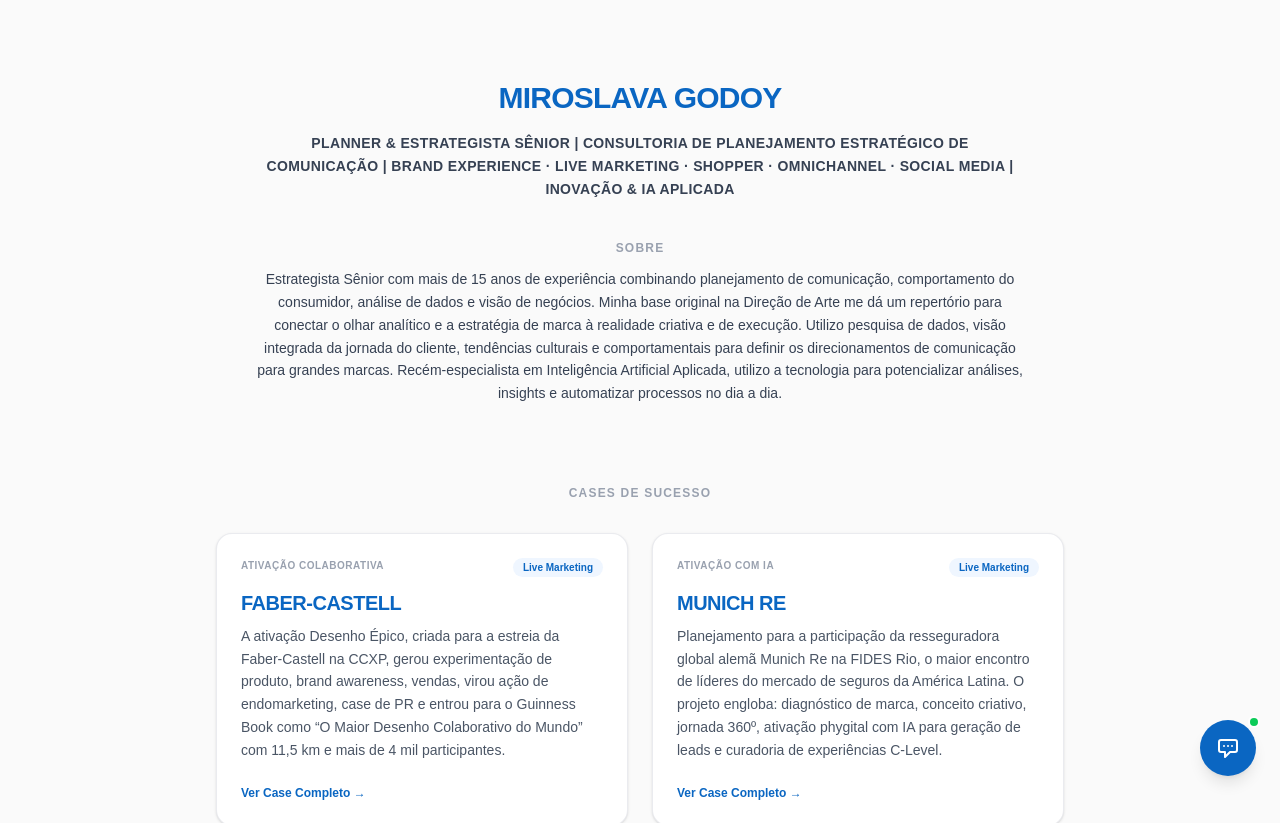
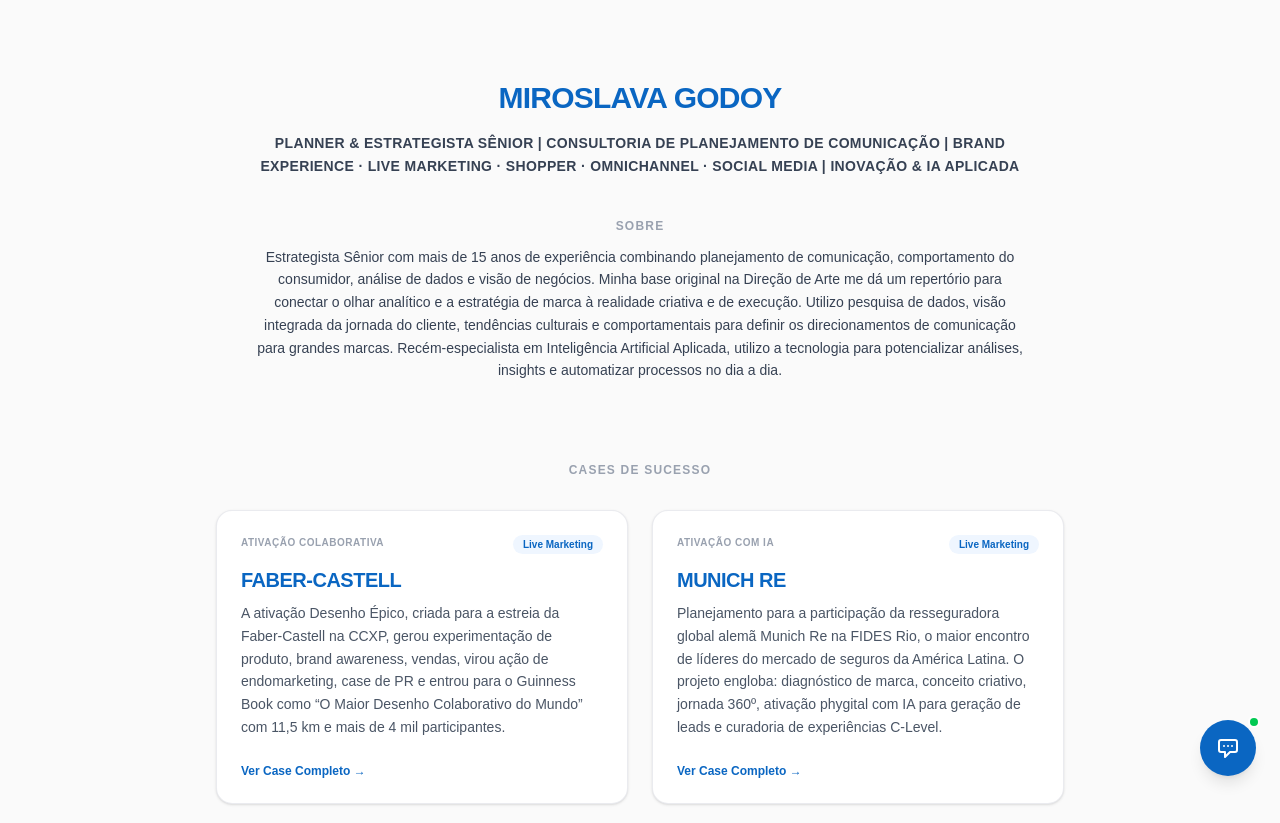
Before and after one commit to mirosgodoy/portfolio-miroslava, a Next.js app: page / in a window 1280 px wide. Shown: the top 823 px of the page. Built offline with nearby package versions, Linux system fonts and the light colour scheme.

Commit message:
Atualizando o subtítulo na home

```diff
--- a/app/page.tsx
+++ b/app/page.tsx
@@ -190,7 +190,7 @@ export default function Home() {
         </h1>
 
         <p className="text-xs md:text-sm font-semibold text-gray-700 tracking-wide uppercase mb-10 max-w-3xl mx-auto leading-relaxed">
-          Planner & Estrategista Sênior | Consultoria de Planejamento Estratégico de Comunicação | Brand Experience · Live Marketing · Shopper · Omnichannel · Social Media | Inovação & IA Aplicada
+          Planner & Estrategista Sênior | Consultoria de Planejamento de Comunicação | Brand Experience · Live Marketing · Shopper · Omnichannel · Social Media | Inovação & IA Aplicada
         </p>
 
         {/* Seção Sobre */}
```
